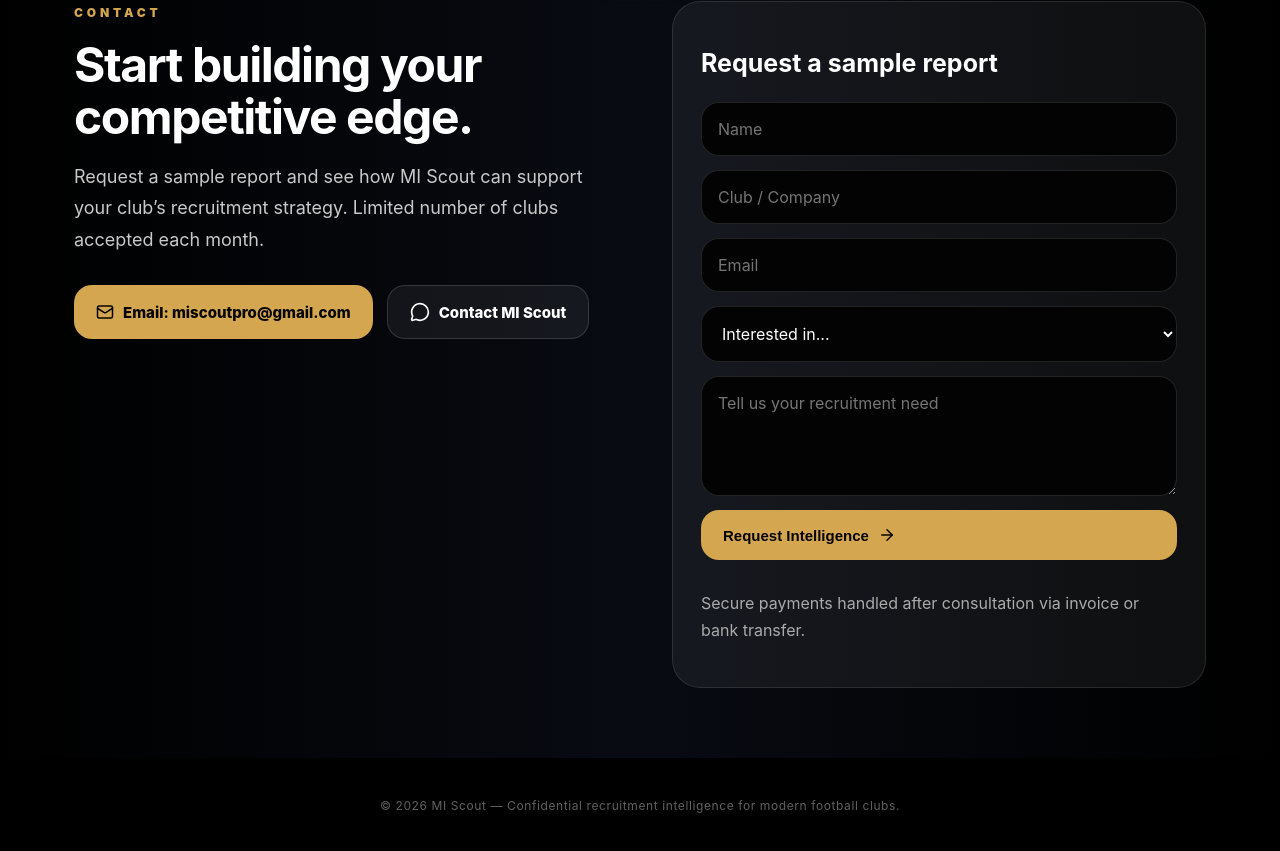
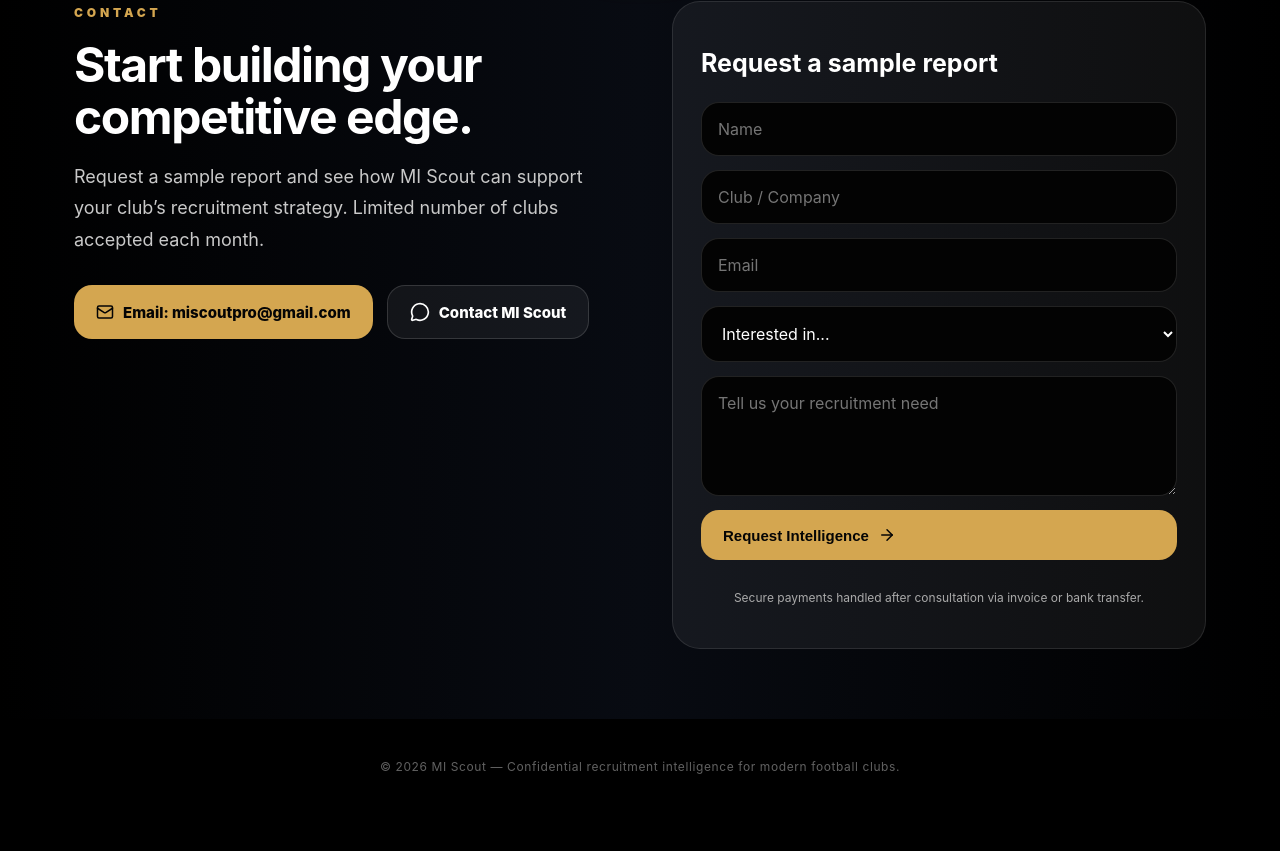
Before and after one commit to miscoutpro/mi-scout-site, a React (Vite) app: page / in a window 1280 px wide. Shown: the part 8280-9131 px from the top of the page. Built offline with nearby package versions, Linux system fonts and the light colour scheme.

Commit message:
Update styles.css

```diff
--- a/src/styles.css
+++ b/src/styles.css
@@ -570,14 +570,10 @@
 
   letter-spacing: 0.6px;
 }
-.payment-note {
-  margin-top: 28px;
-
+.secure-payment-note {
+  margin-top: 14px;
   text-align: center;
-
-  color: rgba(255,255,255,0.48);
-
-  font-size: 13px;
-
-  line-height: 1.7;
+  color: rgba(255,255,255,0.52);
+  font-size: 12px;
+  line-height: 1.6;
 }
```
